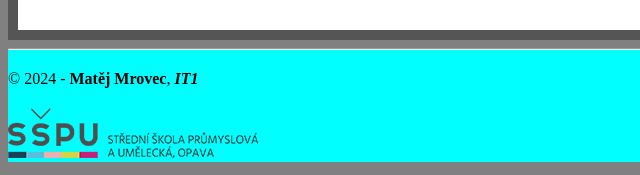
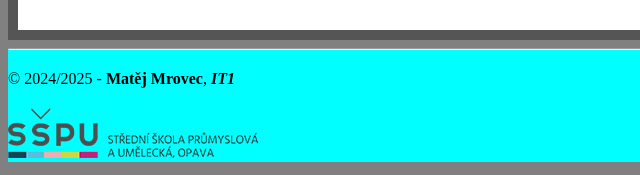
Before and after one commit to matej-mrovec/programy-a-data, a plain HTML site: page a/aplikacni-software.html in a window 1280 px wide. Shown: the part 1381-1556 px from the top of the page, 0-640 px from the left. Drawn offline with Linux system fonts and the light colour scheme.

Commit message:
aplikacni-software.html

```diff
--- a/a/aplikacni-software.html
+++ b/a/aplikacni-software.html
@@ -55,7 +55,7 @@
     </main>
     <footer>
         <hr>
-        <p>&copy; 2024 - <b>Matěj Mrovec</b>, <b><i>IT1</i></b></p>
+        <p>&copy; 2024/2025 - <b>Matěj Mrovec</b>, <b><i>IT1</i></b></p>
         <p><a href="https://www.sspu-opava.cz" target="_blank"><img src="../img/skola-logo.png" alt="Školní logo"></a>
         </p>
     </footer>
```
